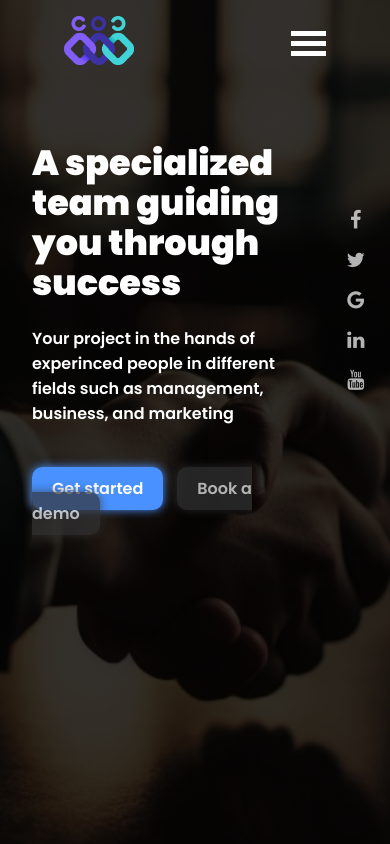
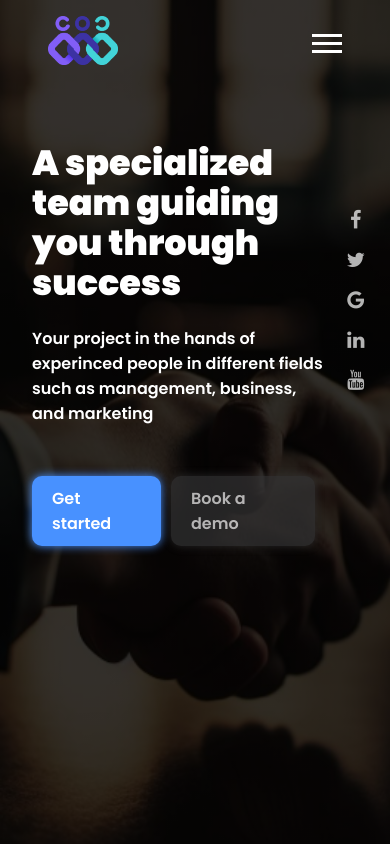
Before and after one commit to hkosaimi/union, a plain HTML site: page index.html in a window 390 px wide. Drawn offline with Linux system fonts and the light colour scheme.

Commit message:
new commit

```diff
--- a/logic.js
+++ b/logic.js
@@ -4,9 +4,6 @@ let ham2 = document.getElementById("ham2");
 let ham3 = document.getElementById("ham3");
 
 hamMenu.onclick = () => {
-  /* ham1.style.transform = "rotate(-50deg)";
-  ham2.style.display = "none";
-  ham3.style.transform = "rotate(50deg)"; */
   ham1.classList.toggle("ham11");
   ham2.classList.toggle("ham22");
   ham3.classList.toggle("ham33");
--- a/style.css
+++ b/style.css
@@ -39,7 +39,7 @@ body {
 }
 
 .container {
-  background-image: linear-gradient(rgba(0, 0, 0, 0.8), rgba(0, 0, 0, 0.8)), url("/bg2.jpg");
+  background-image: linear-gradient(rgba(0, 0, 0, 0.8), rgba(0, 0, 0, 0.8)), url("bg2.jpg");
   background-size: cover;
   background-repeat: no-repeat;
   background-position: center;
@@ -127,7 +127,7 @@ body {
 @media (max-width: 670px) {
   .navbar {
     justify-content: space-between;
-    padding: 1rem 4rem;
+    padding: 1rem 3rem;
   }
   .navLinks {
     display: none;
@@ -141,13 +141,13 @@ body {
   .ham1,
   .ham2,
   .ham3 {
-    width: 35px;
-    height: 5px;
+    width: 30px;
+    height: 3px;
     background: #ffffff;
   }
   .home {
     margin: 0;
-    width: 70%;
+    width: 75%;
   }
   .home h1 {
     font-size: 35px;
@@ -170,6 +170,9 @@ body {
   }
   .home p {
     margin-bottom: 50px;
+  }
+  .homeBtn {
+    display: flex;
   }
 }
 .ham11 {
```
